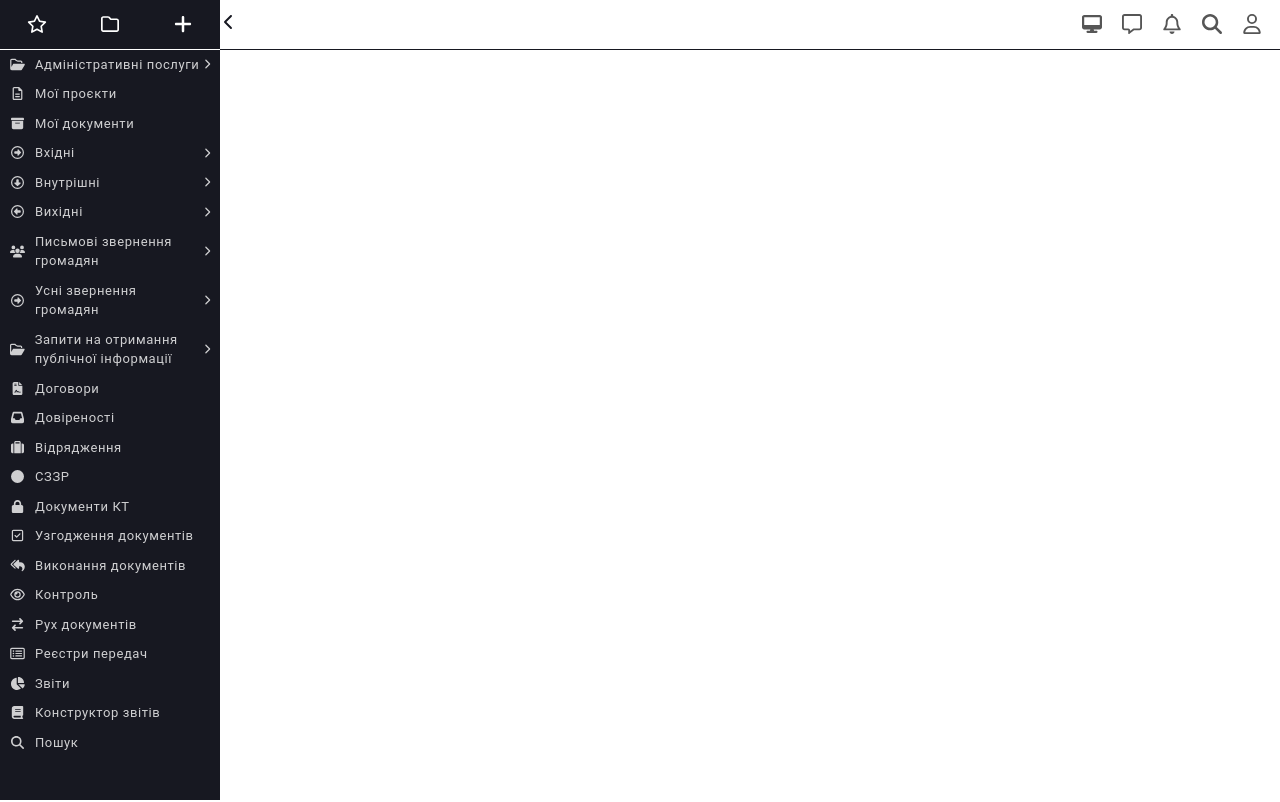
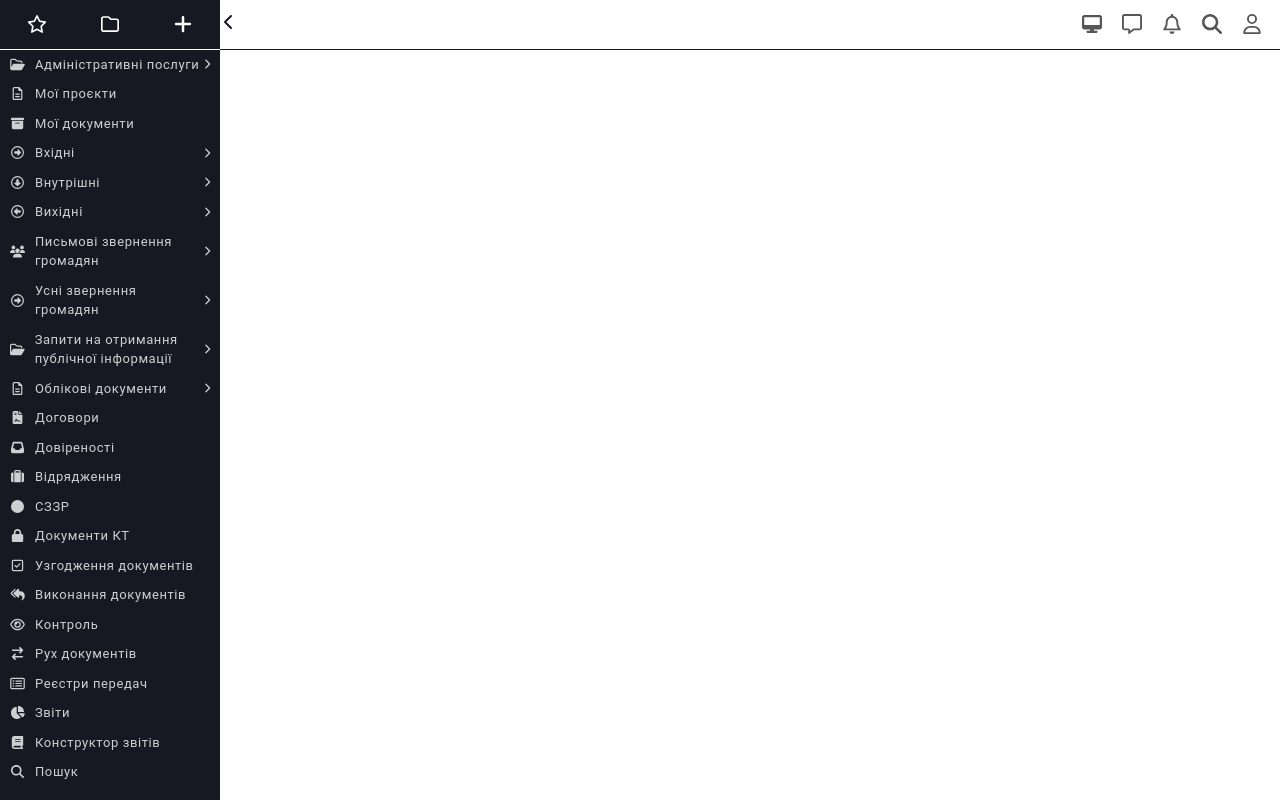
Before and after one commit to radishevskyi/admin-panel, a Next.js app: page / in a window 1280 px wide. Built offline with nearby package versions, Linux system fonts and the light colour scheme.

Commit message:
initial sidebar

```diff
--- a/src/shared/components/sidebar/list-item.jsx
+++ b/src/shared/components/sidebar/list-item.jsx
@@ -10,17 +10,23 @@ function ListItem({
   isOpen,
   openSubItemId,
   handleSubItemToggle,
+  className,
+  indentLevel = 1,
 }) {
+  const indentStyle = {
+    paddingLeft: `${indentLevel * 10}px`,
+  };
   return (
-    <li className='list-item-container'>
+    <li className={`list-item-container ${className || ''}`}>
       <div
         className={`sidebar-list-item ${isSidebarCollapsed ? 'collapsed' : ''}`}
         onClick={onClick}
+        style={indentStyle}
       >
         <FontAwesomeIcon icon={icon} className='menu-icons' />
         {!isSidebarCollapsed && (
           <>
-            <span className='menu-item'>{text}</span>
+            <span>{text}</span>
             {subMenu && (
               <FontAwesomeIcon
                 icon={faChevronRight}
@@ -46,6 +52,7 @@ function ListItem({
               onClick={handleSubItemToggle(subItem.id)}
               isOpen={subItem.id === openSubItemId}
               handleSubItemToggle={() => {}}
+              indentLevel={indentLevel + 1}
             />
           ))}
         </ul>
--- a/src/shared/components/sidebar/list-item.scss
+++ b/src/shared/components/sidebar/list-item.scss
@@ -39,10 +39,7 @@
 
 .menu-icons {
   width: 15px;
-}
-
-.menu-item {
-  padding-left: 10px;
+  padding-right: 10px;
 }
 
 .submenu {
--- a/src/shared/constants/menuList.js
+++ b/src/shared/constants/menuList.js
@@ -21,6 +21,7 @@ import {
   faCheckSquare,
   faEye,
   faListAlt,
+  faFileText,
 } from '@fortawesome/free-regular-svg-icons';
 
 const menuList = [
@@ -35,7 +36,7 @@ const menuList = [
         icon: faFolderOpen,
         nestedSubMenu: [
           { id: 111, text: 'За тиждень' },
-          { id: 112, text: 'За місяць' },
+          { id: 112, text: 'За 30 днів' },
         ],
       },
       { id: 1.2, text: 'На редагуванні' },
@@ -55,6 +56,15 @@ const menuList = [
         id: 4.1,
         text: 'Зареєстровані',
         icon: faFolderOpen,
+        nestedSubMenu: [
+          { id: 111, text: 'За сьогодні' },
+          { id: 111, text: 'За тиждень' },
+          { id: 112, text: 'За 30 днів' },
+          { id: 112, text: 'За поточний місяць' },
+          { id: 111, text: 'За поточний рік' },
+          { id: 112, text: 'За минулий рік' },
+          { id: 112, text: 'За попередні роки' },
+        ],
       },
       { id: 4.2, text: 'На редагуванні' },
       { id: 4.3, text: 'Мені на розгляд' },
@@ -71,6 +81,15 @@ const menuList = [
         id: 5.1,
         text: 'Зареєстровані',
         icon: faFolderOpen,
+        nestedSubMenu: [
+          { id: 111, text: 'За сьогодні' },
+          { id: 111, text: 'За тиждень' },
+          { id: 112, text: 'За 30 днів' },
+          { id: 112, text: 'За поточний місяць' },
+          { id: 111, text: 'За поточний рік' },
+          { id: 112, text: 'За минулий рік' },
+          { id: 112, text: 'За попередні роки' },
+        ],
       },
       { id: 5.2, text: 'На редагуванні' },
       { id: 5.3, text: 'Мені на розгляд' },
@@ -92,6 +111,15 @@ const menuList = [
         id: 6.1,
         text: 'Зареєстровані',
         icon: faFolderOpen,
+        nestedSubMenu: [
+          { id: 111, text: 'За сьогодні' },
+          { id: 111, text: 'За тиждень' },
+          { id: 112, text: 'За 30 днів' },
+          { id: 112, text: 'За поточний місяць' },
+          { id: 111, text: 'За поточний рік' },
+          { id: 112, text: 'За минулий рік' },
+          { id: 112, text: 'За попередні роки' },
+        ],
       },
       { id: 6.2, text: 'На редагуванні' },
       { id: 6.3, text: 'Повернуті з реєстрації' },
@@ -112,6 +140,15 @@ const menuList = [
         id: 7.1,
         text: 'Зареєстровані',
         icon: faFolderOpen,
+        nestedSubMenu: [
+          { id: 111, text: 'За сьогодні' },
+          { id: 111, text: 'За тиждень' },
+          { id: 112, text: 'За 30 днів' },
+          { id: 112, text: 'За поточний місяць' },
+          { id: 111, text: 'За поточний рік' },
+          { id: 112, text: 'За минулий рік' },
+          { id: 112, text: 'За попередні роки' },
+        ],
       },
       { id: 7.2, text: 'На редагуванні' },
       { id: 7.3, text: 'Мені на розгляд' },
@@ -128,6 +165,15 @@ const menuList = [
         id: 8.1,
         text: 'Зареєстровані',
         icon: faFolderOpen,
+        nestedSubMenu: [
+          { id: 111, text: 'За сьогодні' },
+          { id: 111, text: 'За тиждень' },
+          { id: 112, text: 'За 30 днів' },
+          { id: 112, text: 'За поточний місяць' },
+          { id: 111, text: 'За поточний рік' },
+          { id: 112, text: 'За минулий рік' },
+          { id: 112, text: 'За попередні роки' },
+        ],
       },
       { id: 8.2, text: 'На редагуванні' },
       { id: 8.3, text: 'Мені на розгляд' },
@@ -145,6 +191,15 @@ const menuList = [
         id: 9.1,
         text: 'Зареєстровані',
         icon: faFolderOpen,
+        nestedSubMenu: [
+          { id: 111, text: 'За сьогодні' },
+          { id: 111, text: 'За тиждень' },
+          { id: 112, text: 'За 30 днів' },
+          { id: 112, text: 'За поточний місяць' },
+          { id: 111, text: 'За поточний рік' },
+          { id: 112, text: 'За минулий рік' },
+          { id: 112, text: 'За попередні роки' },
+        ],
       },
       { id: 9.2, text: 'На редагуванні' },
       { id: 9.3, text: 'Мені на розгляд' },
@@ -152,19 +207,33 @@ const menuList = [
       { id: 9.5, text: 'Повернуті з розгляду' },
     ],
   },
-  { id: 10, icon: faFileContract, text: 'Договори' },
-  { id: 11, icon: faInbox, text: 'Довіреності' },
-  { id: 12, icon: faSuitcase, text: 'Відрядження' },
-  { id: 13, icon: faCircle, text: 'СЗЗР' },
-  { id: 14, icon: faLock, text: 'Документи КТ' },
-  { id: 15, icon: faCheckSquare, text: 'Узгодження документів' },
-  { id: 16, icon: faReplyAll, text: 'Виконання документів' },
-  { id: 17, icon: faEye, text: 'Контроль' },
-  { id: 18, icon: faExchange, text: 'Рух документів' },
-  { id: 19, icon: faListAlt, text: 'Реєстри передач' },
-  { id: 20, icon: faPieChart, text: 'Звіти' },
-  { id: 21, icon: faBook, text: 'Конструктор звітів' },
-  { id: 22, icon: faSearch, text: 'Пошук' },
+  {
+    id: 10,
+    icon: faFileText,
+    text: 'Облікові документи',
+    subMenu: [
+      { id: 10.1, text: 'За сьогодні' },
+      { id: 10.2, text: 'За тиждень' },
+      { id: 10.3, text: 'За 30 днів' },
+      { id: 10.4, text: 'За поточний місяць' },
+      { id: 10.5, text: 'За поточний рік' },
+      { id: 10.6, text: 'За минулий рік' },
+      { id: 10.7, text: 'За попередні роки' },
+    ],
+  },
+  { id: 11, icon: faFileContract, text: 'Договори' },
+  { id: 12, icon: faInbox, text: 'Довіреності' },
+  { id: 13, icon: faSuitcase, text: 'Відрядження' },
+  { id: 14, icon: faCircle, text: 'СЗЗР' },
+  { id: 15, icon: faLock, text: 'Документи КТ' },
+  { id: 16, icon: faCheckSquare, text: 'Узгодження документів' },
+  { id: 17, icon: faReplyAll, text: 'Виконання документів' },
+  { id: 18, icon: faEye, text: 'Контроль' },
+  { id: 19, icon: faExchange, text: 'Рух документів' },
+  { id: 20, icon: faListAlt, text: 'Реєстри передач' },
+  { id: 21, icon: faPieChart, text: 'Звіти' },
+  { id: 22, icon: faBook, text: 'Конструктор звітів' },
+  { id: 23, icon: faSearch, text: 'Пошук' },
 ];
 
 export default menuList;
```
